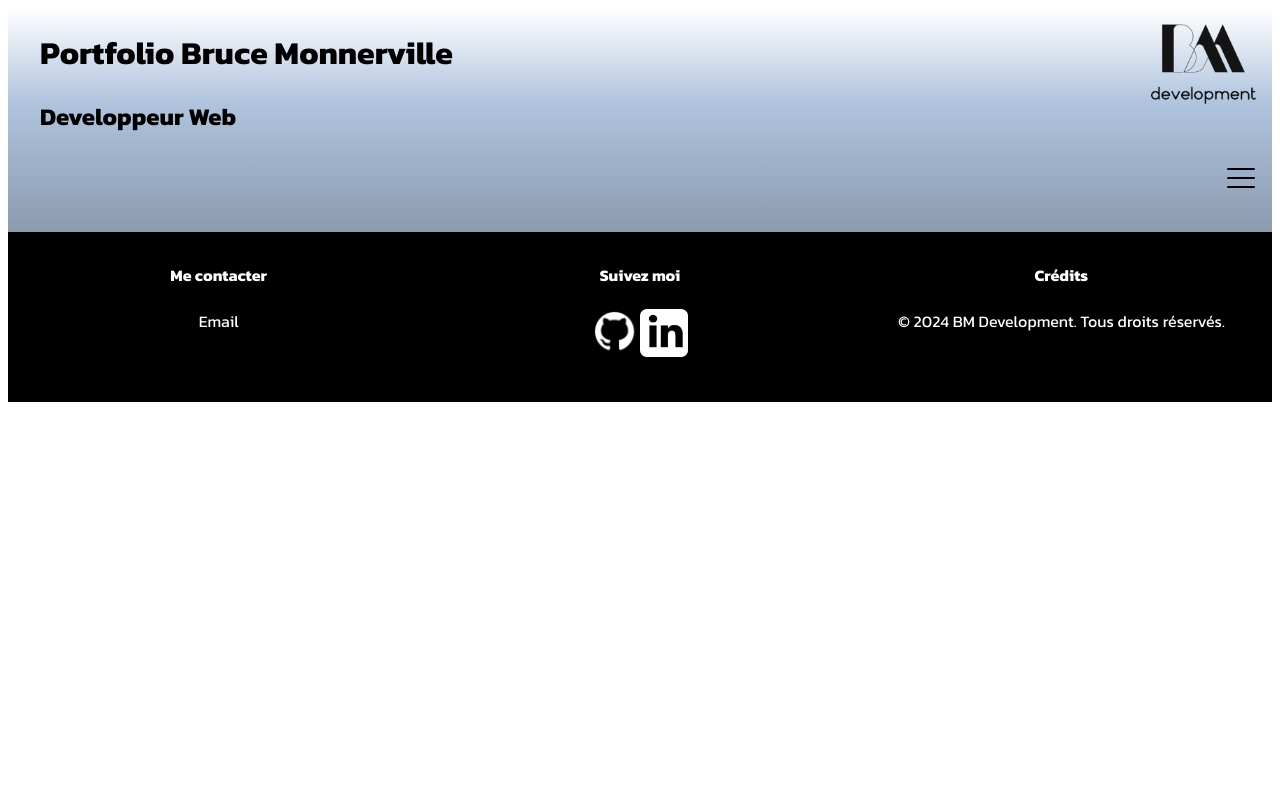
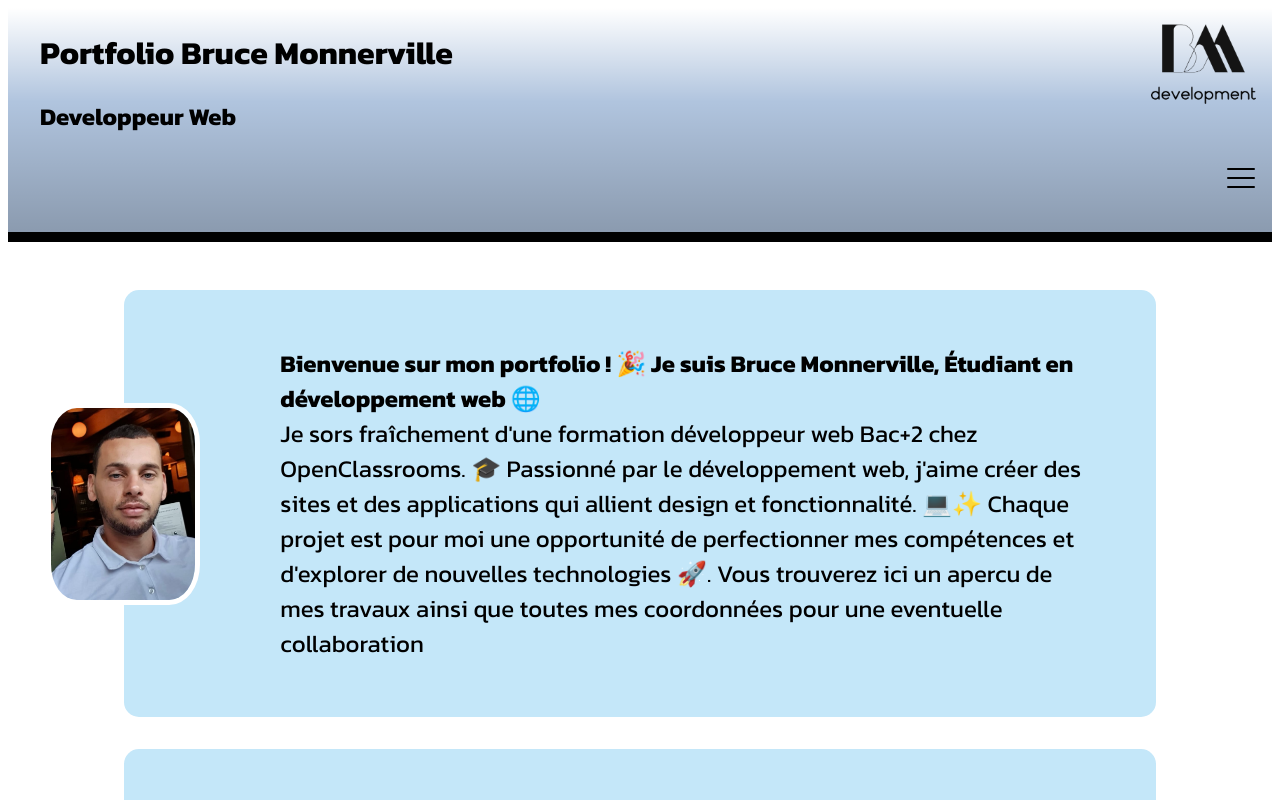
Before and after one commit to brucemvl/Portfolio, a React (Create React App) app: page / in a window 1280 px wide. Shown: the top 800 px of the page. Built offline with nearby package versions, Linux system fonts and the light colour scheme.

Commit message:
git pages

```diff
--- a/package.json
+++ b/package.json
@@ -2,7 +2,7 @@
   "name": "portfolio-bruce",
   "version": "0.1.0",
   "private": true,
-  "homepage": "https://brucemvl.github.io/Portfolio/home",
+  "homepage": "https://brucemvl.github.io/Portfolio/",
   "dependencies": {
     "@testing-library/jest-dom": "^5.17.0",
     "@testing-library/react": "^13.4.0",
--- a/src/index.js
+++ b/src/index.js
@@ -13,7 +13,7 @@ ReactDOM.render(
         <Router>
             <Header />
             <Routes>
-                <Route path="/home" element={<Home />} />
+                <Route path="/" element={<Home />} />
                 <Route path="/travaux" element={<Travaux />} />
                 <Route path='/fiche/:id' element={<Fiche />} />
             </Routes>
```
